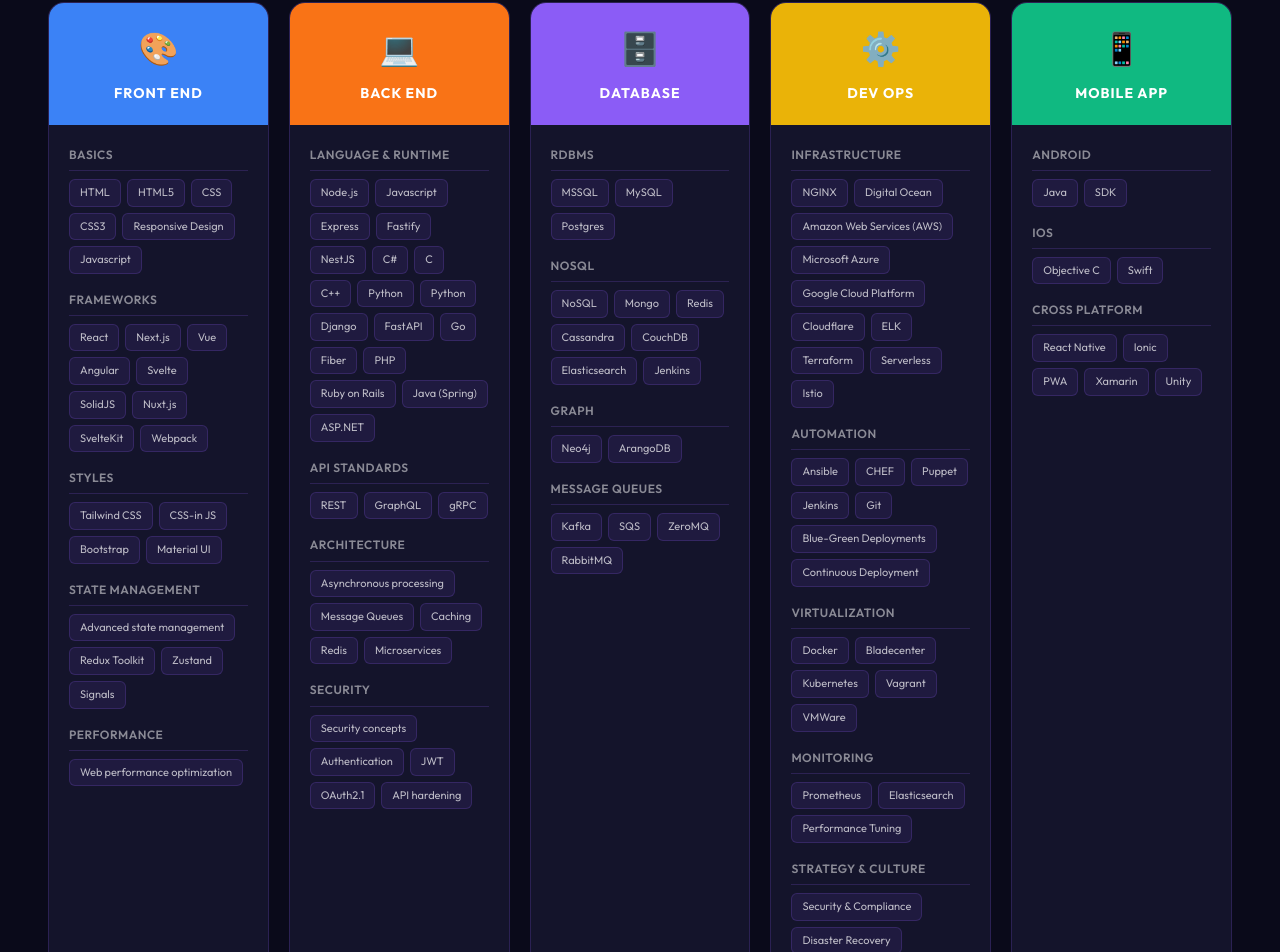
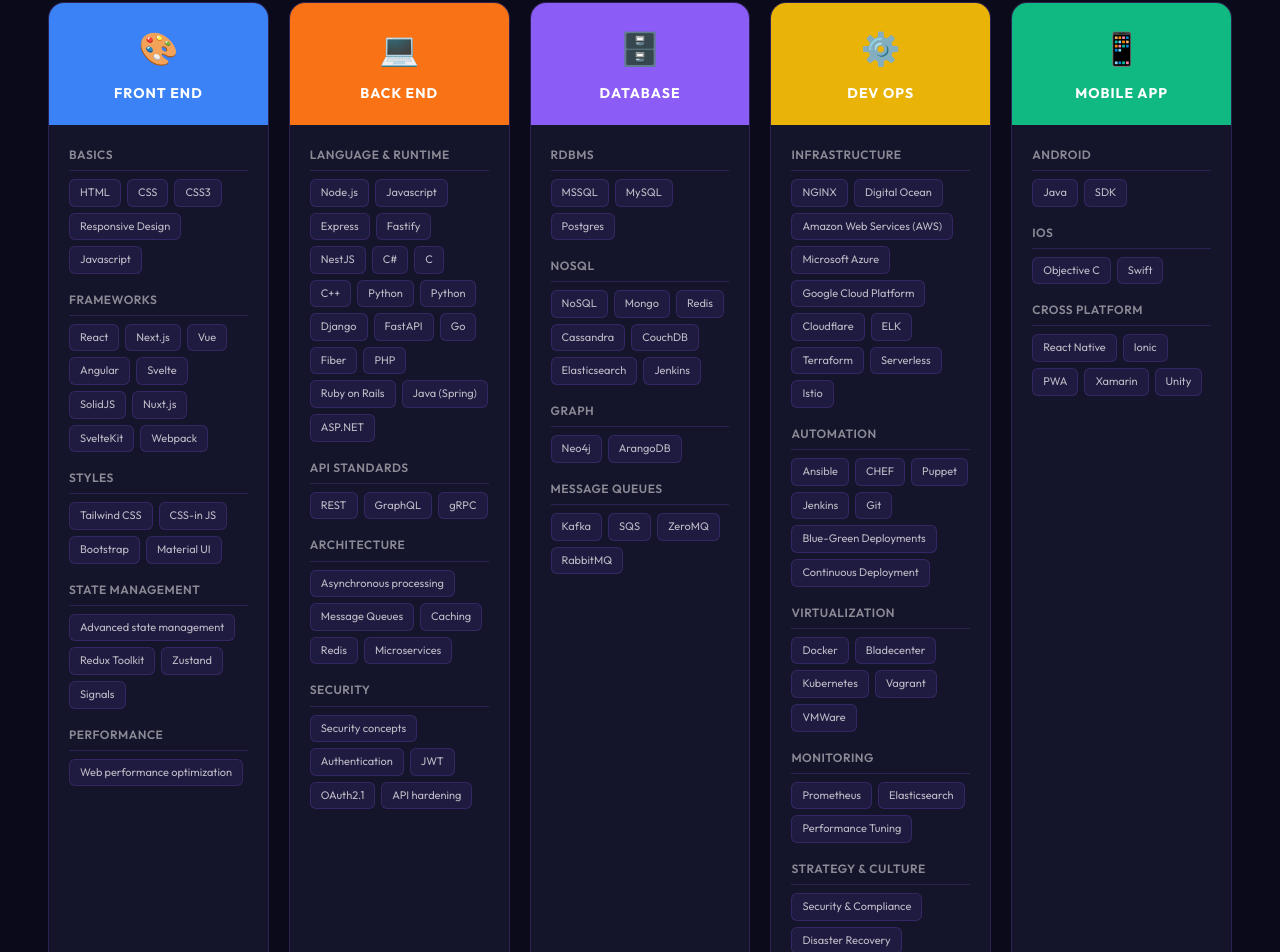
Before and after one commit to siridevcode-dev/devthailao.com, a Next.js app: page /en in a window 1280 px wide. Shown: the part 2503-3455 px from the top of the page. Built offline with nearby package versions, Linux system fonts and the light colour scheme.

Commit message:
Update SkillsRoadmap: remove HTML5 and refine categories

```diff
--- a/src/components/SkillsRoadmap.tsx
+++ b/src/components/SkillsRoadmap.tsx
@@ -78,7 +78,7 @@
         icon: '🎨',
         color: '#3b82f6',
         categories: [
-            { name: 'basics', items: ['HTML', 'HTML5', 'CSS', 'CSS3', 'Responsive Design', 'Javascript'] },
+            { name: 'basics', items: ['HTML', 'CSS', 'CSS3', 'Responsive Design', 'Javascript'] },
             { name: 'frameworks', items: ['React', 'Next.js', 'Vue', 'Angular', 'Svelte', 'SolidJS', 'Nuxt.js', 'SvelteKit', 'Webpack'] },
             { name: 'styles', items: ['Tailwind CSS', 'CSS-in JS', 'Bootstrap', 'Material UI'] },
             { name: 'stateManagement', items: ['Advanced state management', 'Redux Toolkit', 'Zustand', 'Signals'] },
```
